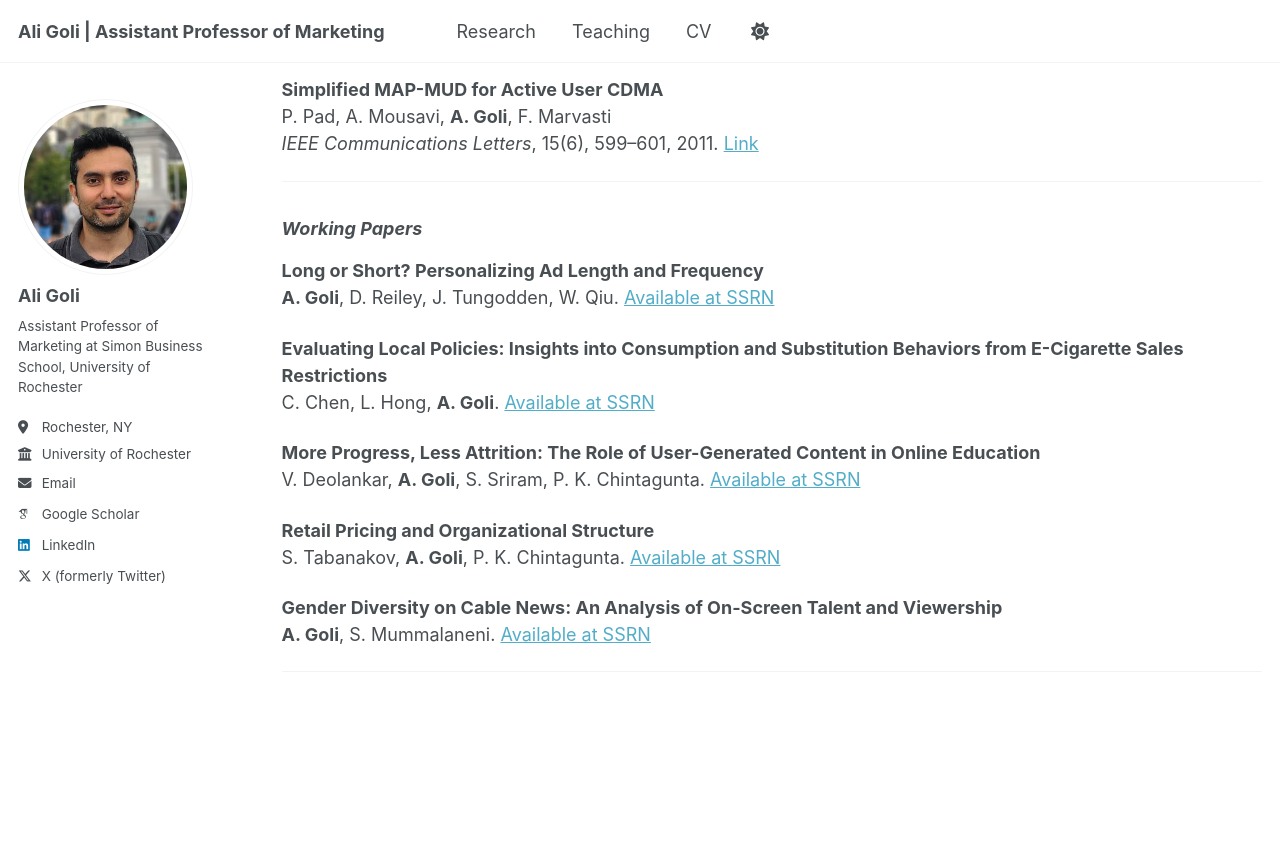
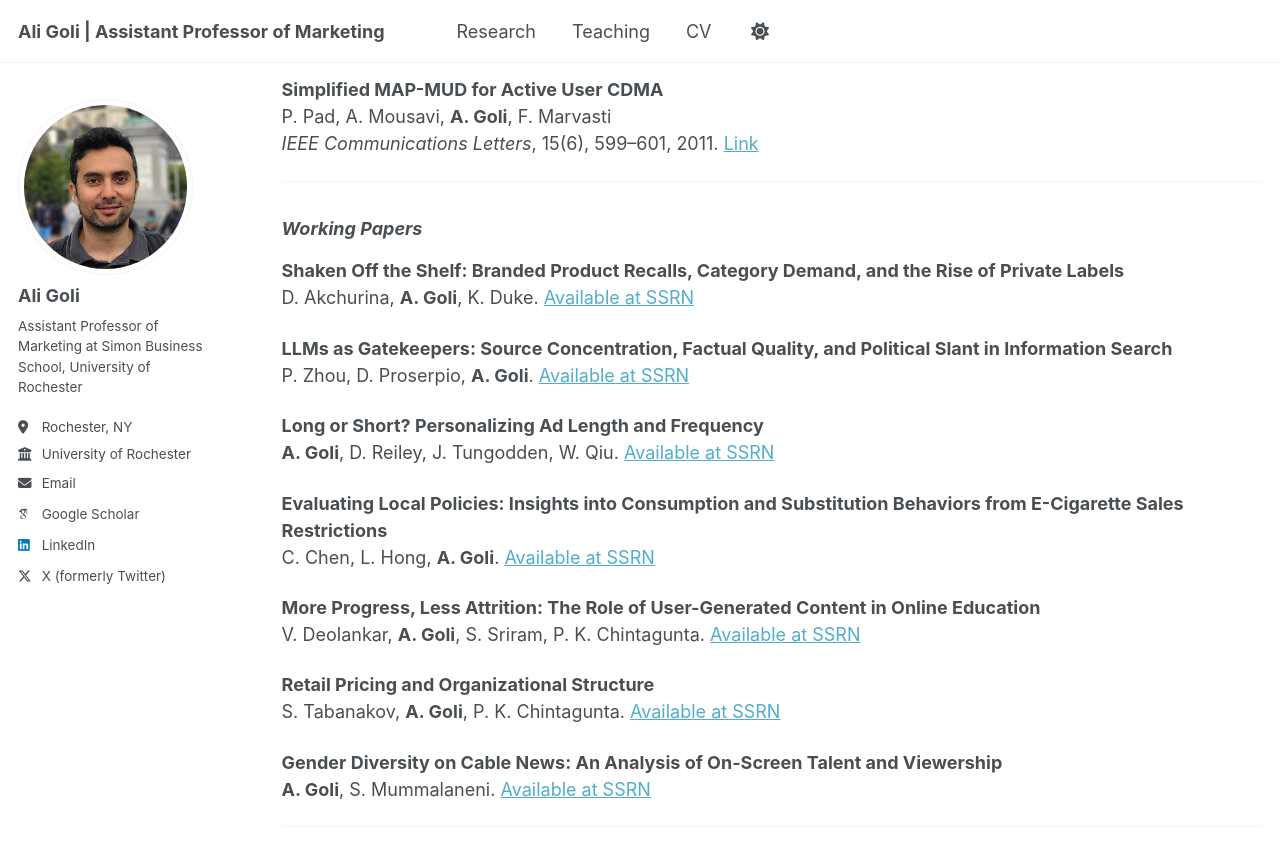
Before and after one commit to golialii/golialii.github.io, a Jekyll site: the page built from _pages/research.md, in a window 1280 px wide and 900 px high, scrolled down 1379 px. Shown: the top 866 px of the window. Built offline with Jekyll 4.4.1, drawn with Linux system fonts in a browser that asks for light colours; some web fonts are replaced.

Commit message:
Update research.md

```diff
--- a/_pages/research.md
+++ b/_pages/research.md
@@ -62,6 +62,12 @@ P. Pad, A. Mousavi, **A. Goli**, F. Marvasti
 
 ### *Working Papers*
 
+**Shaken Off the Shelf: Branded Product Recalls, Category Demand, and the Rise of Private Labels**
+D. Akchurina, **A. Goli**, K. Duke.  [Available at SSRN](https://papers.ssrn.com/sol3/papers.cfm?abstract_id=6890364)
+
+**LLMs as Gatekeepers: Source Concentration, Factual Quality, and Political Slant in Information Search**
+P. Zhou, D. Proserpio, **A. Goli**.  [Available at SSRN](https://papers.ssrn.com/sol3/papers.cfm?abstract_id=6858298)
+
 **Long or Short? Personalizing Ad Length and Frequency**
 **A. Goli**, D. Reiley, J. Tungodden, W. Qiu.  [Available at SSRN](https://papers.ssrn.com/sol3/papers.cfm?abstract_id=5745603)
 
```
